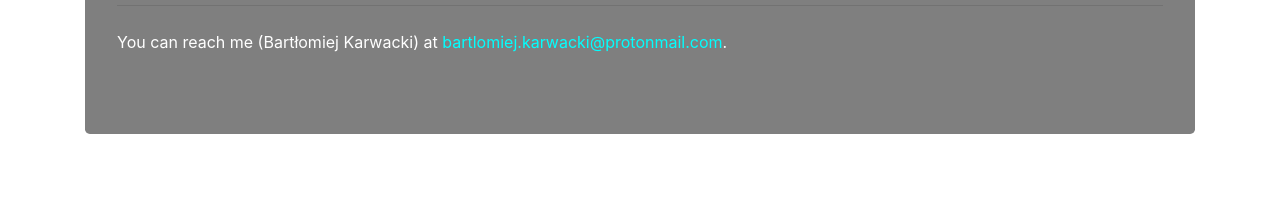
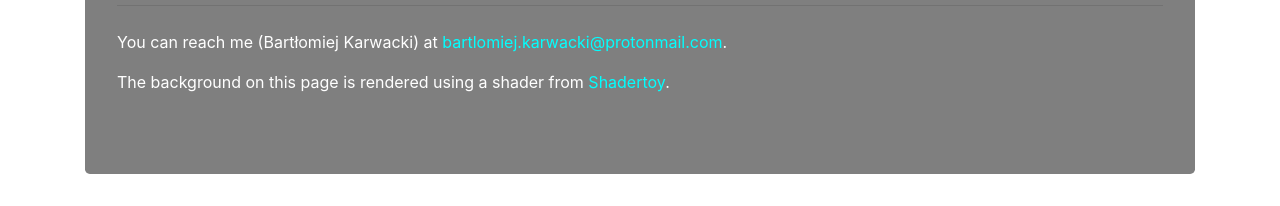
Before and after one commit to dioptryk/dioptryk.github.io, a plain HTML site: page index.html in a window 1280 px wide. Shown: the part 843-1049 px from the top of the page. Before the commit the page ends 1009 px from the top, so only its background shows below. Drawn offline with nearby package versions, Linux system fonts and the light colour scheme.

Commit message:
Shader info

```diff
--- a/index.html
+++ b/index.html
@@ -30,6 +30,9 @@
 				<hr class="my-4">
 				<p>
 					You can reach me (Bartłomiej Karwacki) at <a href="mailto:bartlomiej.karwacki@protonmail.com">bartlomiej.karwacki@protonmail.com</a>.
+				</p>
+				<p>
+					The background on this page is rendered using a shader from <a href="https://www.shadertoy.com/view/MlXSWX">Shadertoy</a>.
 				</p>
 			</div>
 
```
